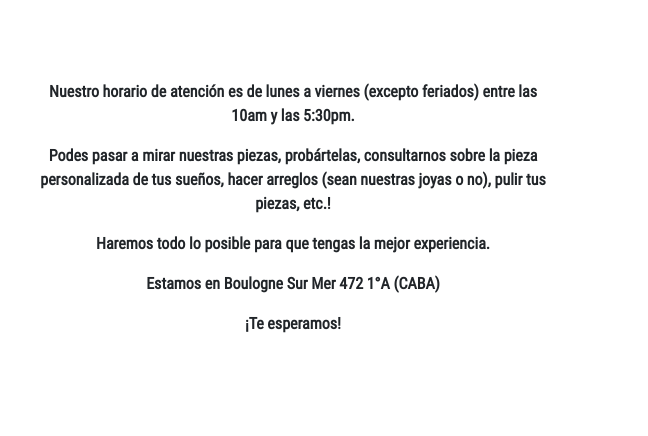
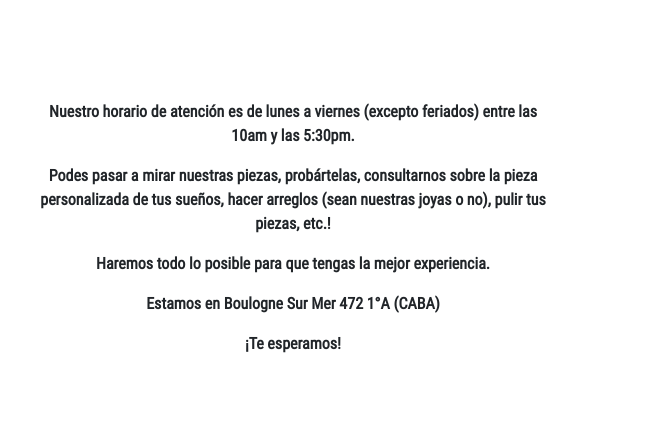
Before and after one commit to abrildelgado/paterson-proyecto-coder, a plain HTML site: page index.html in a window 1280 px wide. Shown: the part 1510-1946 px from the top of the page, 632-1280 px from the left. Drawn offline with nearby package versions, Linux system fonts and the light colour scheme.

Commit message:
Cambio Padding del Texto

```diff
--- a/css/styles.css
+++ b/css/styles.css
@@ -76,8 +76,8 @@ nav {
 }
 
 .paddingTexto {
-    padding-top: 2%;
-    padding-bottom: 5%;
+    padding-top: 8%;
+    padding-bottom: 4%;
 }
 
 .cardPadding {
```
